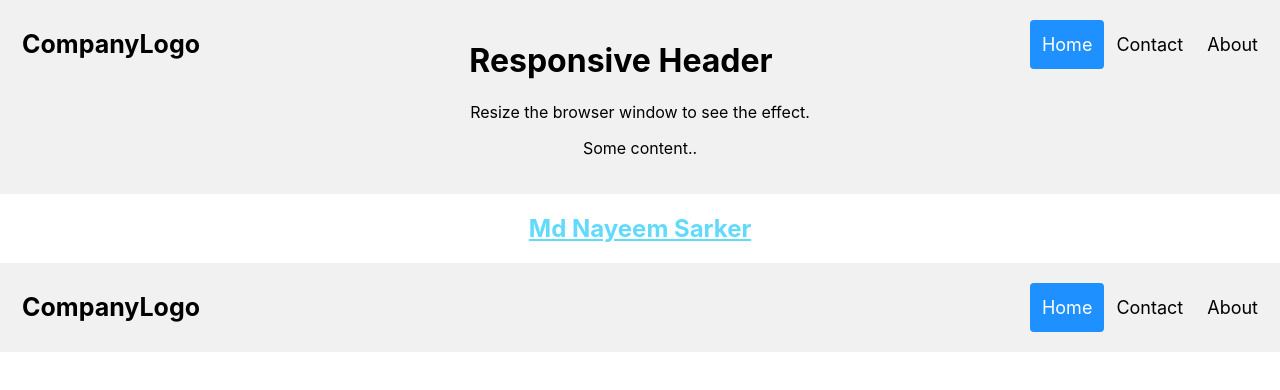
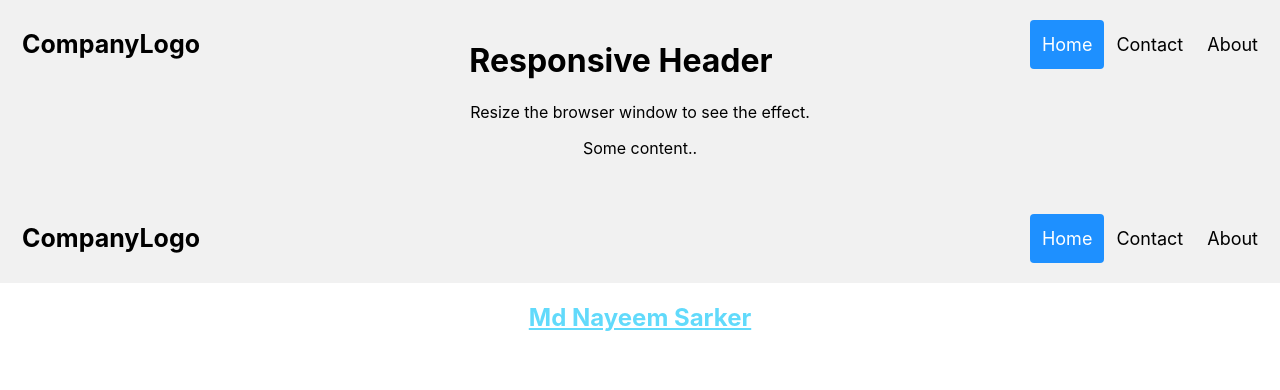
Before and after one commit to mdnayeemsarker/learning-react-js, a React (Create React App) app: page / in a window 1280 px wide. Shown: the top 390 px of the page. Built offline with nearby package versions, Linux system fonts and the light colour scheme.

Commit message:
racfe shortcut for create function component

```diff
--- a/src/App.js
+++ b/src/App.js
@@ -1,5 +1,5 @@
 import './App.css';
-import {Header, Footer} from './Header';
+import Header from './components/Header';
 
 function App() {
 
@@ -11,7 +11,6 @@ function App() {
       <a className="App-link" href="https://www.facebook.com/mdnayeemsarkar03" target="_blank" rel="noopener noreferrer">
         <h2>{name}</h2>
       </a>
-      <Footer />
     </div>
   );
 }
--- /dev/null
+++ b/src/components/Footer.js
@@ -0,0 +1,18 @@
+import React from 'react' //rafce shortcut
+
+const Footer = () => {
+    return (
+        <React.StrictMode>
+            <div class="header">
+                <a href="#default" class="logo">CompanyLogo</a>
+                <div class="header-right">
+                    <a class="active" href="/home">Home</a>
+                    <a href="/contact">Contact</a>
+                    <a href="/about">About</a>
+                </div>
+            </div>
+        </React.StrictMode>
+    )
+}
+
+export default Footer
--- a/src/Header.jsx
+++ b/src/components/Header.jsx
@@ -1,4 +1,5 @@
 import React from "react";
+import Footer from "./Footer";
 
 const Header = () => {
     return (
@@ -16,23 +17,9 @@ const Header = () => {
                     <p>Some content..</p>
                 </div>
             </div>
+            <Footer />
         </React.StrictMode>
     )
 }
 
-function Footer() {
-    return (
-        <React.StrictMode>
-            <div class="header">
-                <a href="#default" class="logo">CompanyLogo</a>
-                <div class="header-right">
-                    <a class="active" href="/home">Home</a>
-                    <a href="/contact">Contact</a>
-                    <a href="/about">About</a>
-                </div>
-            </div>
-        </React.StrictMode>
-    );
-}
-
-export { Header, Footer };
+export default Header;
```
